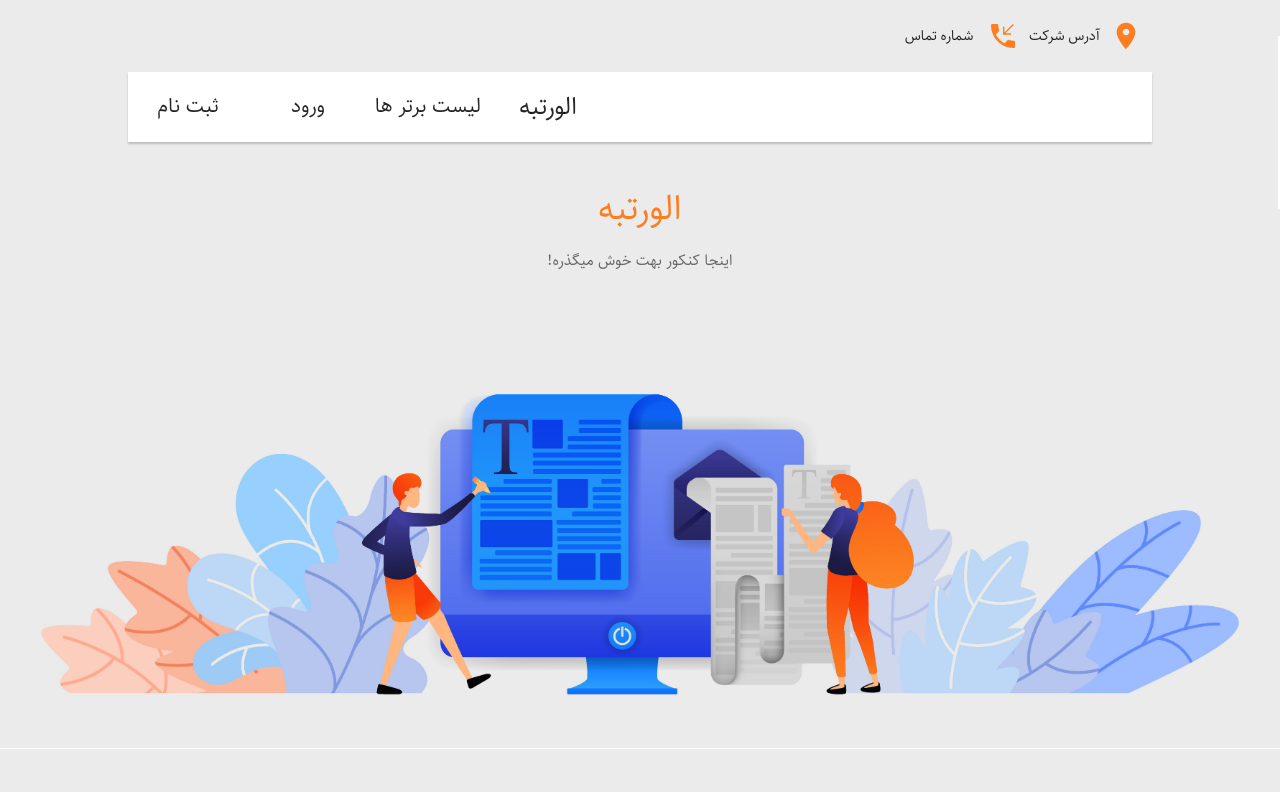
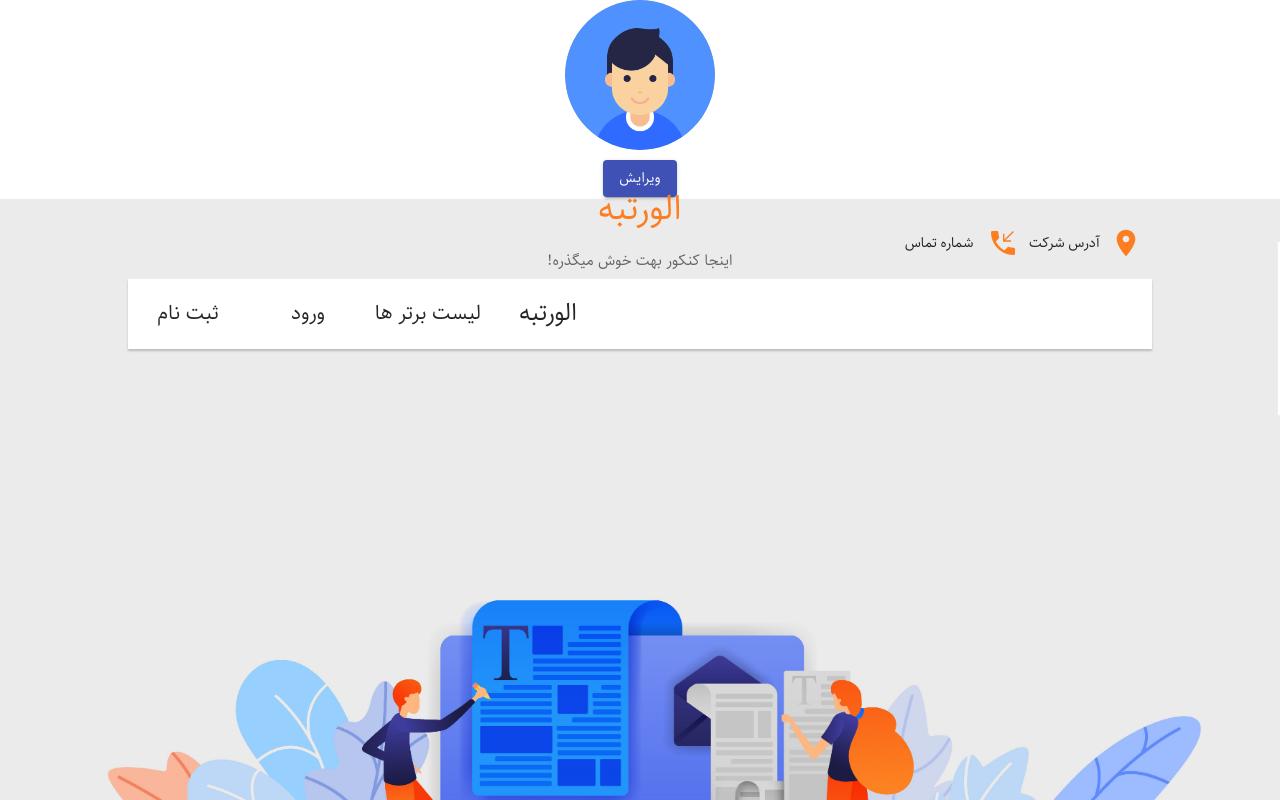
Before and after one commit to moxeed/AlorotbeWeb, a React (Create React App) app: page / in a window 1280 px wide. Shown: the top 800 px of the page. Built offline with nearby package versions, Linux system fonts and the light colour scheme; no server answers; what jss-rtl would draw is missing.

Commit message:
No Image Fix

```diff
--- a/src/App.tsx
+++ b/src/App.tsx
@@ -49,6 +49,7 @@ function App() {
       <MuiThemeProvider>
         <StylesProvider jss={jss}>
           <ThemeProvider theme={theme}>
+            <ProfileImage />
             <IdentityContext.Provider
               value={{ isAuthenticated: token !== null, token, setToken }}
             >
--- a/src/Profile/Components/ProfileImage.tsx
+++ b/src/Profile/Components/ProfileImage.tsx
@@ -1,10 +1,9 @@
-import { Button, Grid, Input } from "@material-ui/core";
+import { Button, Grid } from "@material-ui/core";
 import { Avatar, CircularProgress } from "material-ui";
-import { send } from "process";
 import React, { useEffect } from "react";
-import { useRef } from "react";
 import { useState } from "react";
 import { GetData, PostForm } from "../../Services/ApiService";
+import User from "../../Assets/user.png";
 
 export const ProfileImage = () => {
   const [edit, setEdit] = useState(false);
@@ -40,7 +39,9 @@ export const ProfileImage = () => {
           src={
             edit && file && file !== null
               ? URL.createObjectURL(file)
-              : "https://api.alorotbe.com/Media/" + imageId
+              : imageId && imageId !== null
+              ? "https://api.alorotbe.com/Media/" + imageId
+              : User
           }
           size={150}
         />
```
Also changed, not shown: src/Assets/user.png (added).
